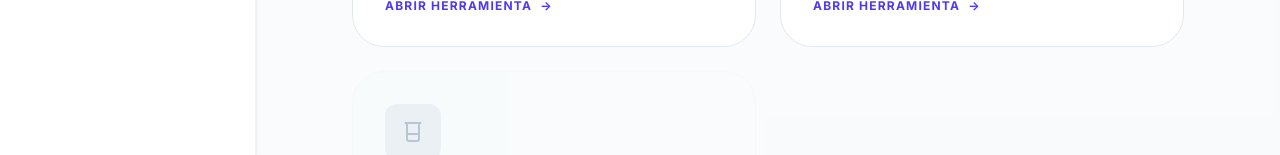
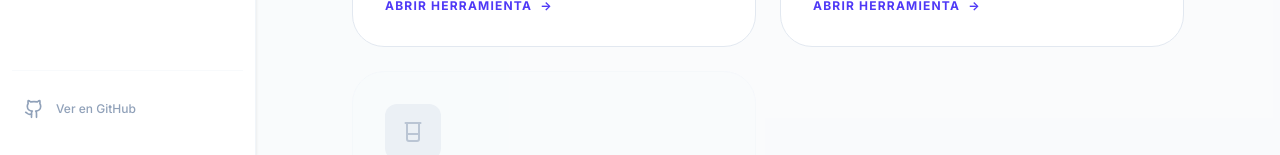
Before and after one commit to 62Javi/proyect-anc, a React (Vite) app in the folder frontend/: page / in a window 1280 px wide. Shown: the part 645-800 px from the top of the page. Built offline with nearby package versions, Linux system fonts and the light colour scheme; no server answers.

Commit message:
feat: add minimalist GitHub link to sidebar and homepage footer

```diff
--- a/frontend/src/components/Layout.tsx
+++ b/frontend/src/components/Layout.tsx
@@ -1,5 +1,21 @@
 import { Link, Outlet, useLocation } from 'react-router-dom';
 import { Home, Activity, Calculator, Music } from 'lucide-react';
+
+const GithubIcon = ({ size = 20 }: { size?: number }) => (
+  <svg
+    width={size}
+    height={size}
+    viewBox="0 0 24 24"
+    fill="none"
+    stroke="currentColor"
+    strokeWidth="2"
+    strokeLinecap="round"
+    strokeLinejoin="round"
+  >
+    <path d="M15 22v-4a4.8 4.8 0 0 0-1-3.5c3 0 6-2 6-5.5.08-1.25-.27-2.48-1-3.5.28-1.15.28-2.35 0-3.5 0 0-1 0-3 1.5-2.64-.5-5.36-.5-8 0C6 2 5 2 5 2c-.3 1.15-.3 2.35 0 3.5A5.403 5.403 0 0 0 4 9c0 3.5 3 5.5 6 5.5-.39.49-.68 1.05-.85 1.65-.17.6-.22 1.23-.15 1.85v4" />
+    <path d="M9 18c-4.51 2-5-2-7-2" />
+  </svg>
+);
 
 export default function Layout() {
   const location = useLocation();
@@ -45,6 +61,24 @@ export default function Layout() {
             );
           })}
         </div>
+
+        {/* GitHub link at the bottom */}
+        <div className="mt-auto pt-4 border-t border-slate-50">
+          <a
+            href="https://github.com/62Javi/proyect-anc"
+            target="_blank"
+            rel="noopener noreferrer"
+            className="flex items-center p-3 rounded-xl text-slate-500 hover:bg-slate-50 hover:text-slate-900 transition-all duration-200 group"
+            title="GitHub Repository"
+          >
+            <div className="text-slate-400 group-hover:text-slate-900">
+              <GithubIcon size={20} />
+            </div>
+            <span className="ml-3 text-xs font-medium hidden lg:block text-slate-400 group-hover:text-slate-600">
+              Ver en GitHub
+            </span>
+          </a>
+        </div>
       </nav>
 
       {/* Main Content */}
--- a/frontend/src/pages/HomePage.tsx
+++ b/frontend/src/pages/HomePage.tsx
@@ -1,5 +1,21 @@
 import { Link } from 'react-router-dom';
 import { Activity, Beaker, Calculator, Music } from 'lucide-react';
+
+const GithubIcon = ({ size = 20 }: { size?: number }) => (
+  <svg
+    width={size}
+    height={size}
+    viewBox="0 0 24 24"
+    fill="none"
+    stroke="currentColor"
+    strokeWidth="2"
+    strokeLinecap="round"
+    strokeLinejoin="round"
+  >
+    <path d="M15 22v-4a4.8 4.8 0 0 0-1-3.5c3 0 6-2 6-5.5.08-1.25-.27-2.48-1-3.5.28-1.15.28-2.35 0-3.5 0 0-1 0-3 1.5-2.64-.5-5.36-.5-8 0C6 2 5 2 5 2c-.3 1.15-.3 2.35 0 3.5A5.403 5.403 0 0 0 4 9c0 3.5 3 5.5 6 5.5-.39.49-.68 1.05-.85 1.65-.17.6-.22 1.23-.15 1.85v4" />
+    <path d="M9 18c-4.51 2-5-2-7-2" />
+  </svg>
+);
 
 export default function HomePage() {
   const tools = [
@@ -30,8 +46,8 @@ export default function HomePage() {
   ];
 
   return (
-    <div className="h-full overflow-y-auto bg-slate-50/50 p-8 lg:p-24">
-      <div className="max-w-5xl mx-auto space-y-16">
+    <div className="h-full overflow-y-auto bg-slate-50/50 p-8 lg:p-24 flex flex-col">
+      <div className="max-w-5xl mx-auto space-y-16 flex-1">
 
         <header className="flex flex-col items-center text-center space-y-4">
           <div className="w-16 h-16 bg-indigo-600 rounded-2xl flex items-center justify-center text-white shadow-xl shadow-indigo-200 mb-4">
@@ -41,7 +57,7 @@ export default function HomePage() {
           <p className="text-lg text-slate-500 max-w-xl font-medium">Plataforma interactiva para Análisis, Métodos Numéricos y Cálculo.</p>
         </header>
 
-        <div className="grid grid-cols-1 md:grid-cols-2 gap-6">
+        <div className="grid grid-cols-1 md:grid-cols-2 gap-6 pb-12">
           {tools.map((tool, idx) => (
             <Link
               key={idx}
@@ -72,6 +88,22 @@ export default function HomePage() {
           ))}
         </div>
       </div>
+
+      <footer className="mt-auto pt-12 flex flex-col items-center gap-4">
+        <div className="h-px w-12 bg-slate-200" />
+        <a
+          href="https://github.com/62Javi/proyect-anc"
+          target="_blank"
+          rel="noopener noreferrer"
+          className="flex items-center gap-2 text-slate-400 hover:text-slate-900 transition-colors duration-200 grayscale hover:grayscale-0 opacity-60 hover:opacity-100"
+        >
+          <GithubIcon size={16} />
+          <span className="text-xs font-semibold tracking-widest uppercase">Repositorio del Proyecto</span>
+        </a>
+        <p className="text-[10px] text-slate-400 font-medium uppercase tracking-[0.2em] mb-8">
+          Desarrollado con fines académicos
+        </p>
+      </footer>
     </div>
   );
 }
```
